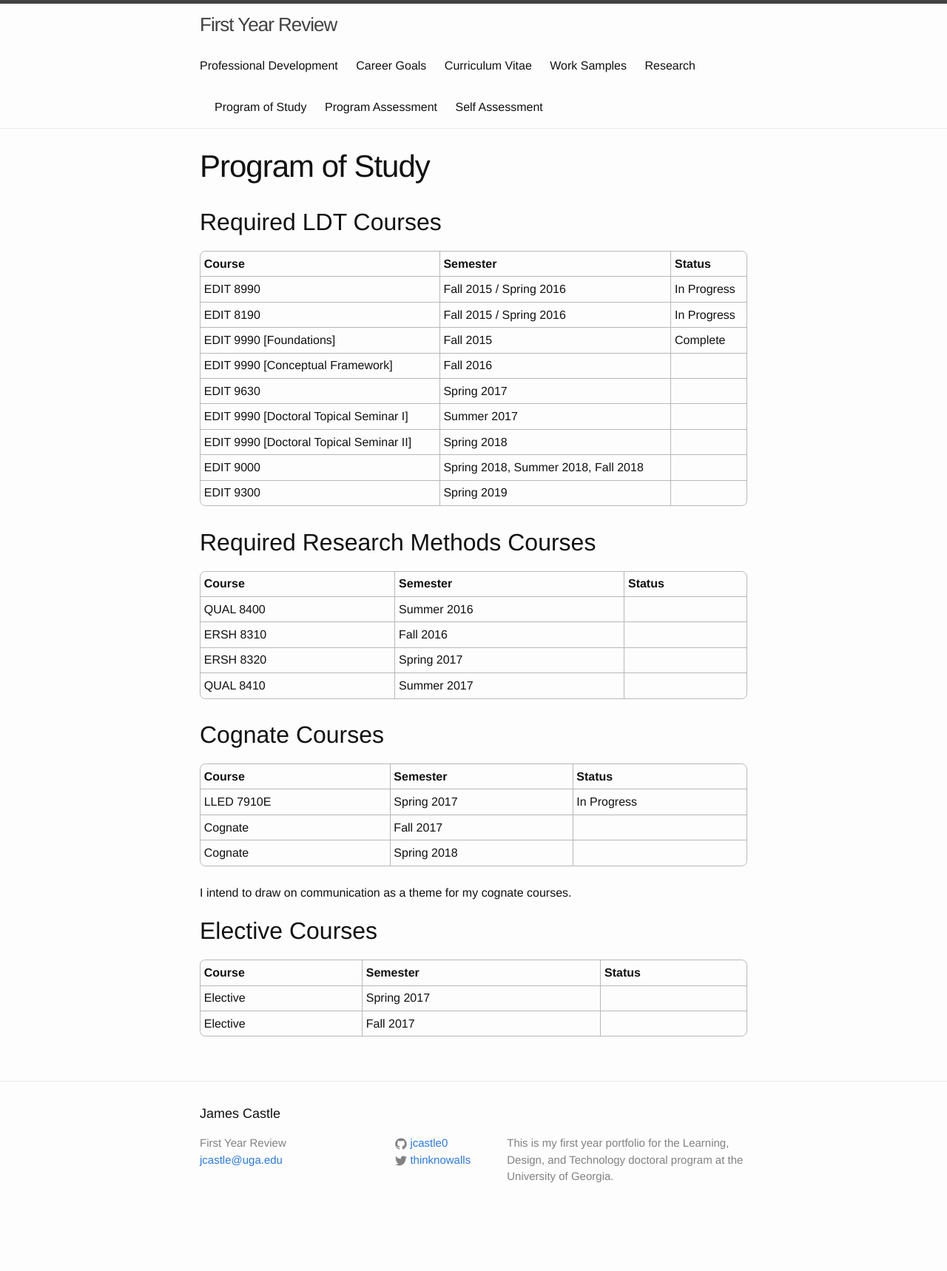
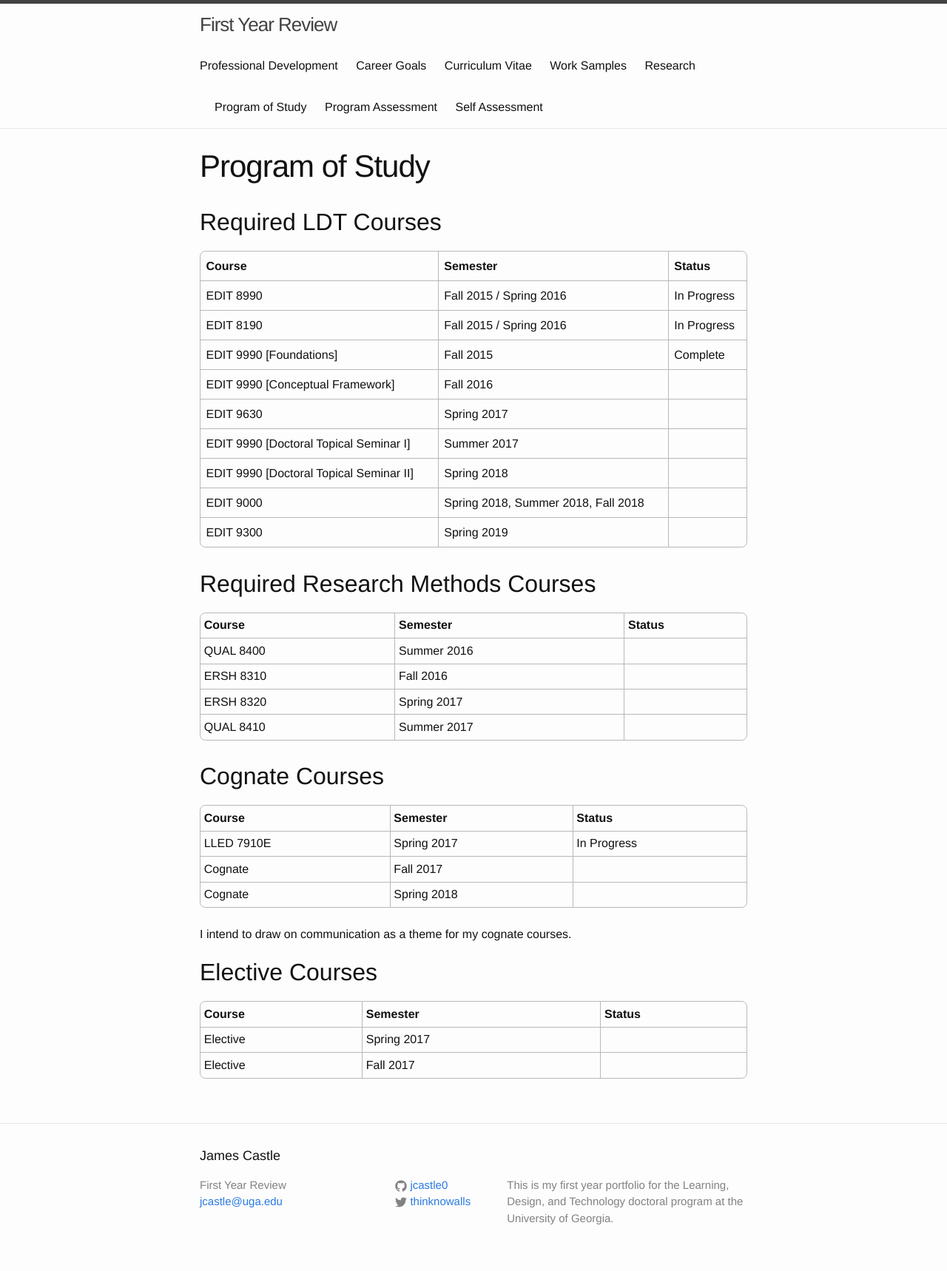
Before and after one commit to jcastle0/ldtportfolio, a Jekyll site: the page built from program.md, in a window 1280 px wide. Shown: the whole page at 74% size. Built offline with Jekyll 4.4.1, drawn with Linux system fonts in a browser that asks for light colours; before the commit the page ends 1662 px from its top, so only the background shows below that.

Commit message:
Update program.md

```diff
--- a/program.md
+++ b/program.md
@@ -6,6 +6,7 @@ permalink: /program/
 
 ## Required LDT Courses
 
+{:.table table-bordered}
 | Course                  | Semester                | Status      |
 |-------------------------|-------------------------|-------------|
 | EDIT 8990               | Fall 2015 / Spring 2016 | In Progress |
```
